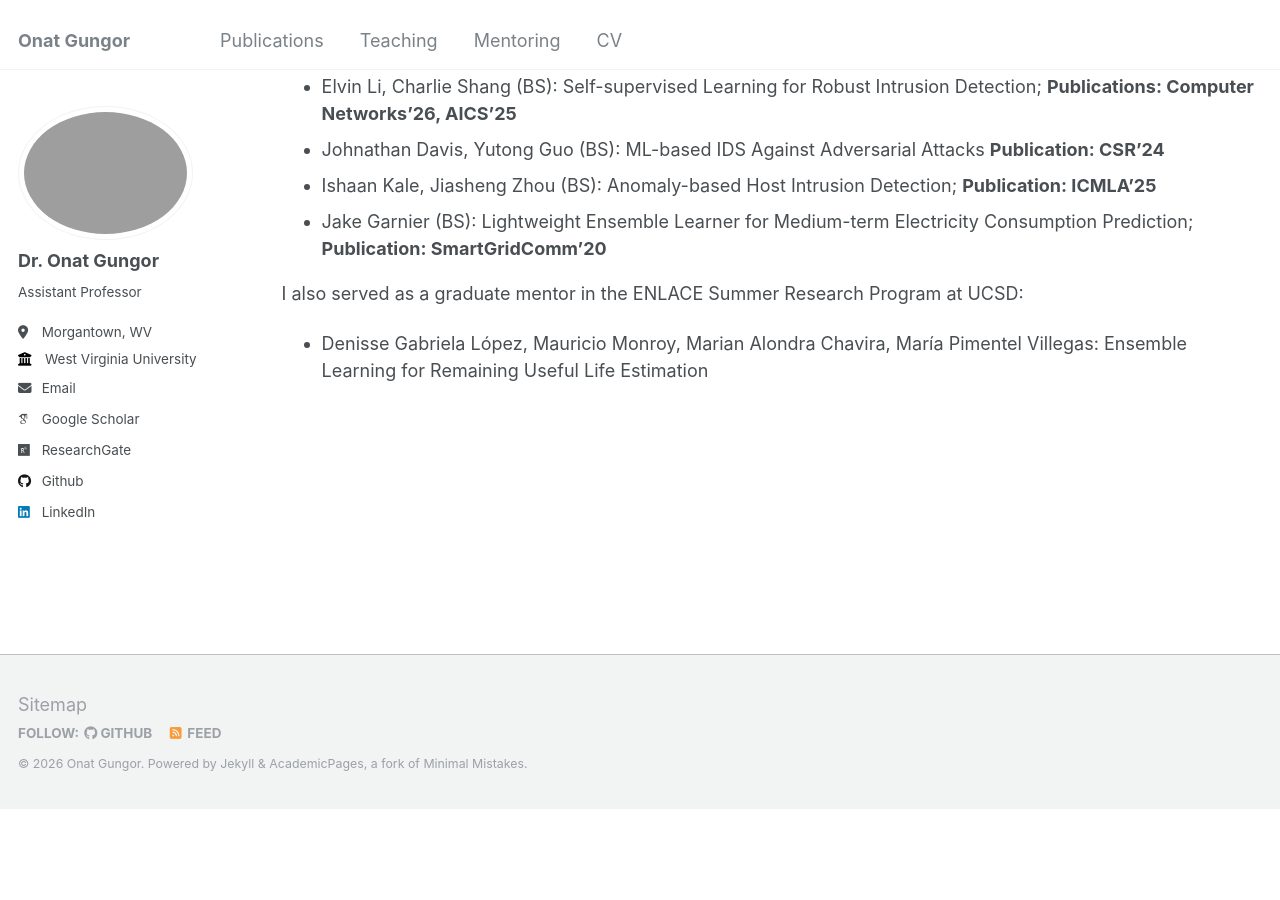
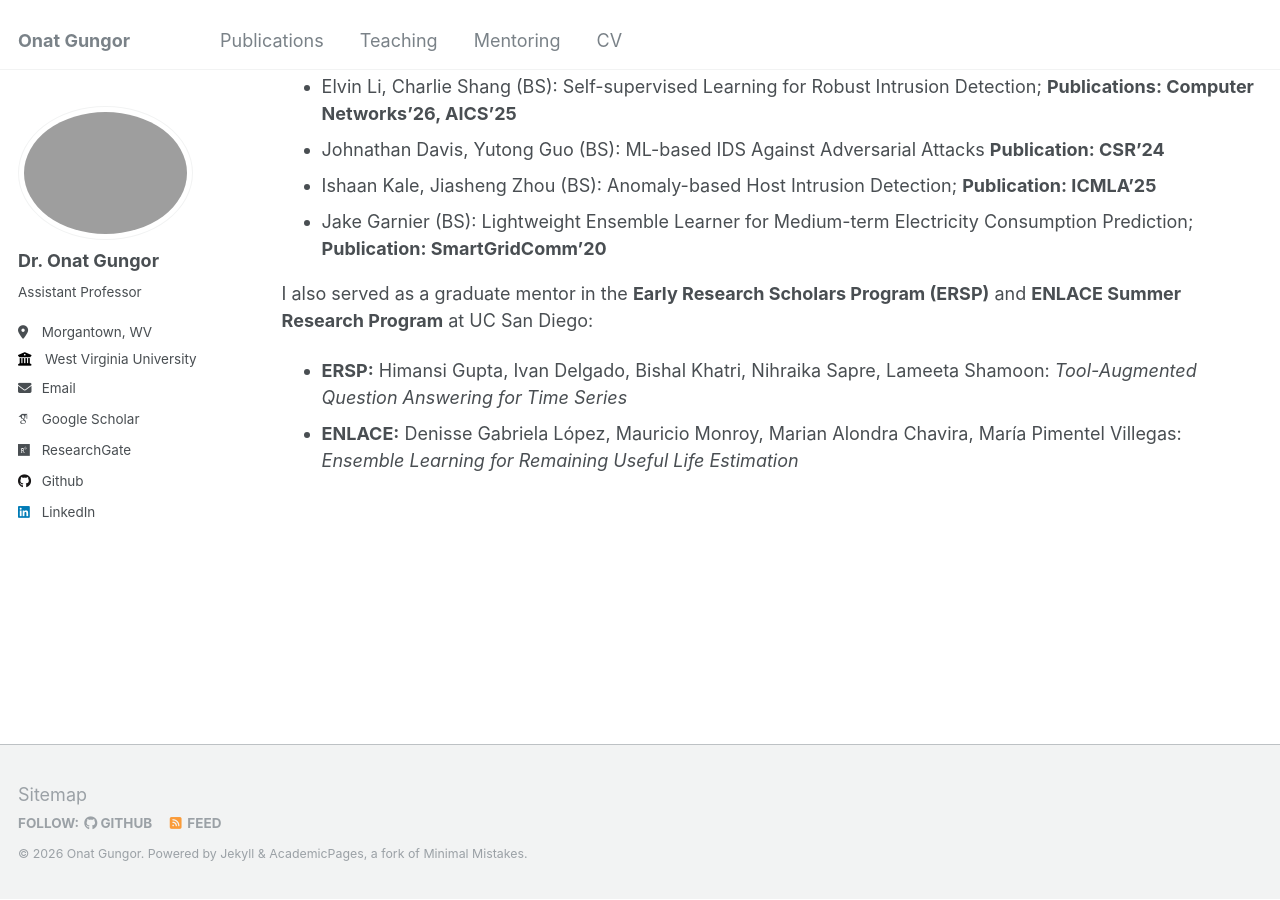
Before and after one commit to onatucsd/onatucsd.github.io, a Jekyll site: the page built from _pages/mentoring.md, in a window 1280 px wide and 900 px high, scrolled down 882 px. Built offline with Jekyll 4.4.1, drawn with Linux system fonts in a browser that asks for light colours; some web fonts are replaced; before the commit the page ends 1692 px from its top, so only the background shows below that.

Commit message:
Update mentoring.md

```diff
--- a/_pages/mentoring.md
+++ b/_pages/mentoring.md
@@ -28,5 +28,6 @@ In the past, I had the opportunity to work with these students:
 * Ishaan Kale, Jiasheng Zhou (BS): Anomaly-based Host Intrusion Detection; **Publication: ICMLA'25**
 * Jake Garnier (BS): Lightweight Ensemble Learner for Medium-term Electricity Consumption Prediction; **Publication: SmartGridComm'20**
 
-I also served as a graduate mentor in the ENLACE Summer Research Program at UCSD:
-* Denisse Gabriela López, Mauricio Monroy, Marian Alondra Chavira, María Pimentel Villegas: Ensemble Learning for Remaining Useful Life Estimation
+I also served as a graduate mentor in the **Early Research Scholars Program (ERSP)** and **ENLACE Summer Research Program** at UC San Diego:
+* **ERSP:** Himansi Gupta, Ivan Delgado, Bishal Khatri, Nihraika Sapre, Lameeta Shamoon: *Tool-Augmented Question Answering for Time Series*
+* **ENLACE:** Denisse Gabriela López, Mauricio Monroy, Marian Alondra Chavira, María Pimentel Villegas: *Ensemble Learning for Remaining Useful Life Estimation*
```
